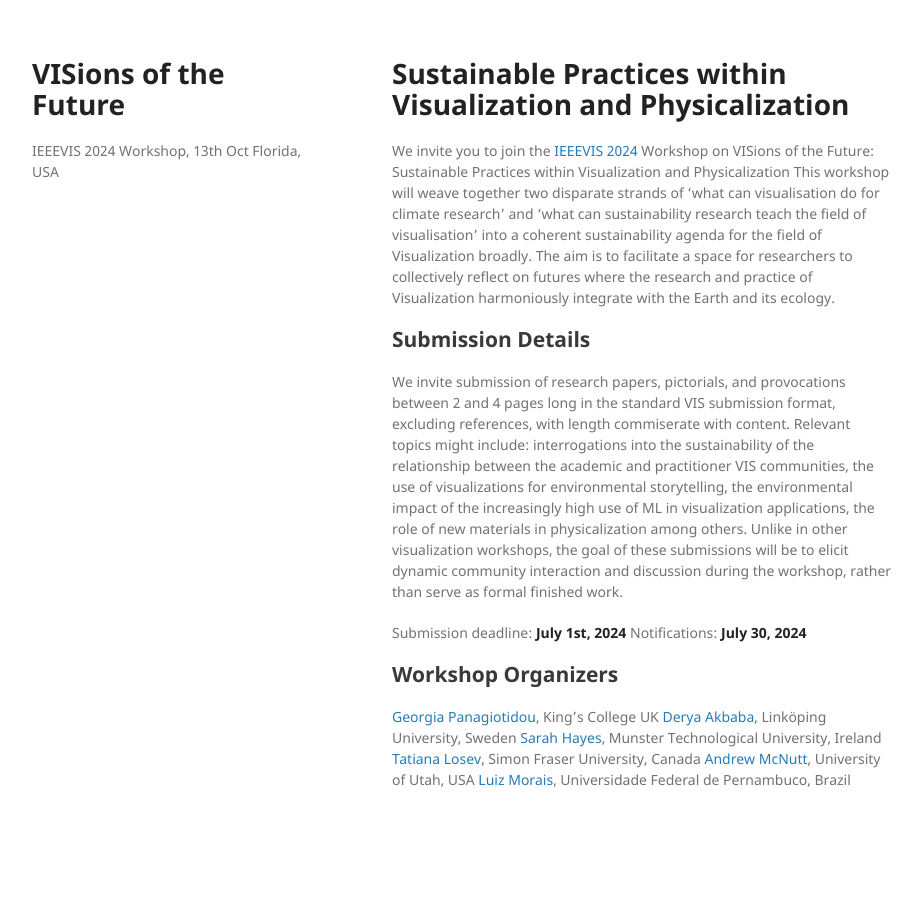
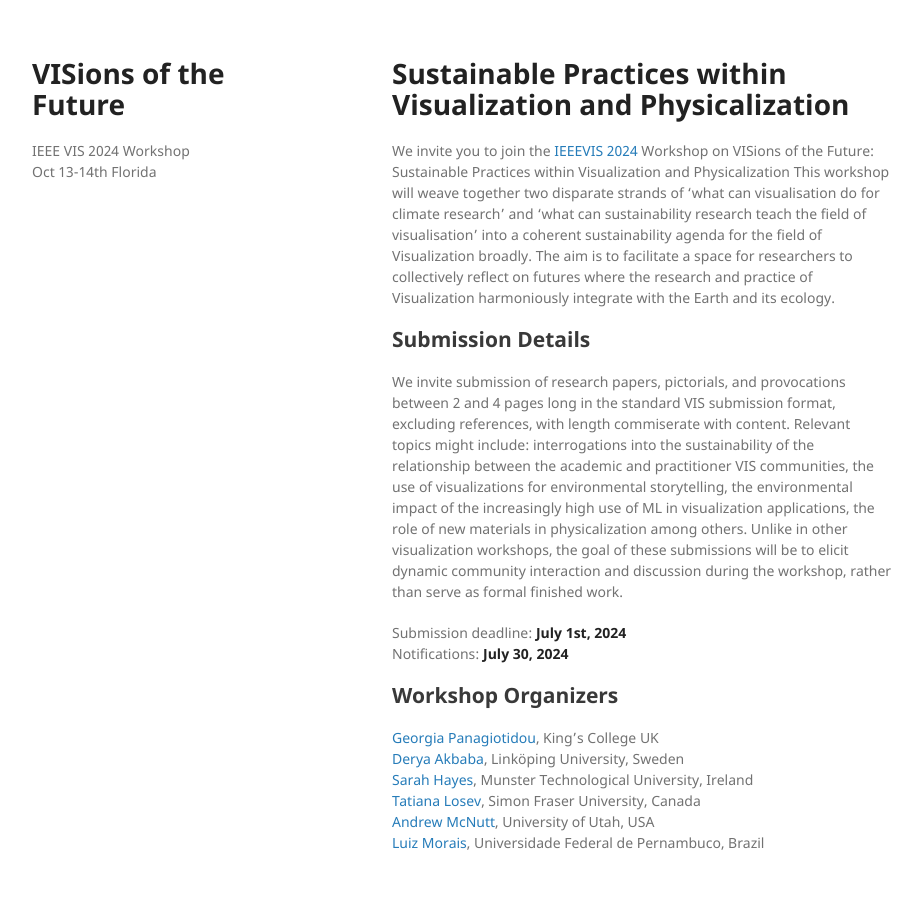
Before and after one commit to visionsofthefuture/visionsofthefuture.github.io, a Jekyll site: the page built from index.md, in a window 1280 px wide. Shown: the whole page, without its empty margins (178-1098 px from the left). Built offline with Jekyll 4.4.1, drawn with Linux system fonts in a browser that asks for light colours; before the commit the page ends 900 px from its top, so only the background shows below that.

Commit message:
layout edits

```diff
--- a/_config.yml
+++ b/_config.yml
@@ -1,6 +1,6 @@
 title: VISions of the Future
 logo:
-description: IEEEVIS 2024 Workshop, 13th Oct Florida, USA
+description: IEEE VIS 2024 Workshop <br> Oct 13-14th Florida
 show_downloads: false
 google_analytics:
 theme: jekyll-theme-minimal
```
Also changed, not shown: index.md (line endings or trailing spaces).
